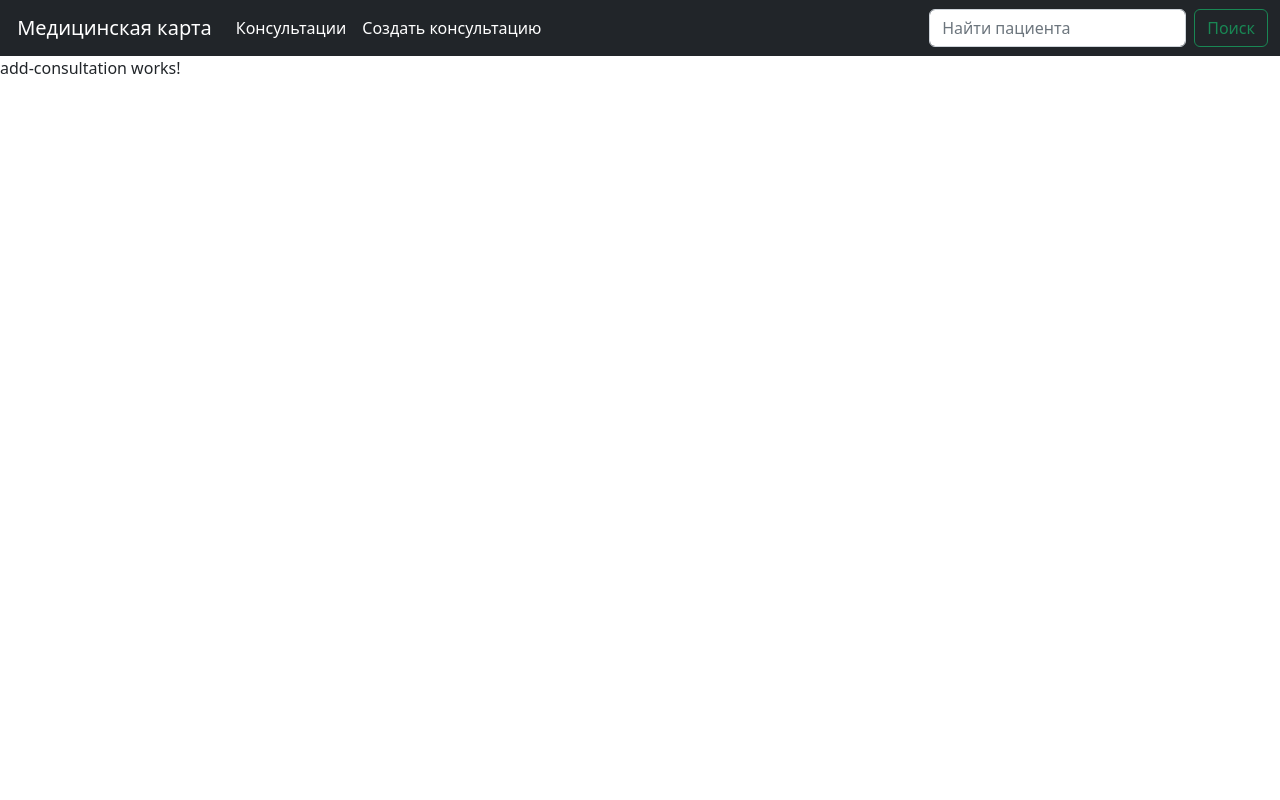
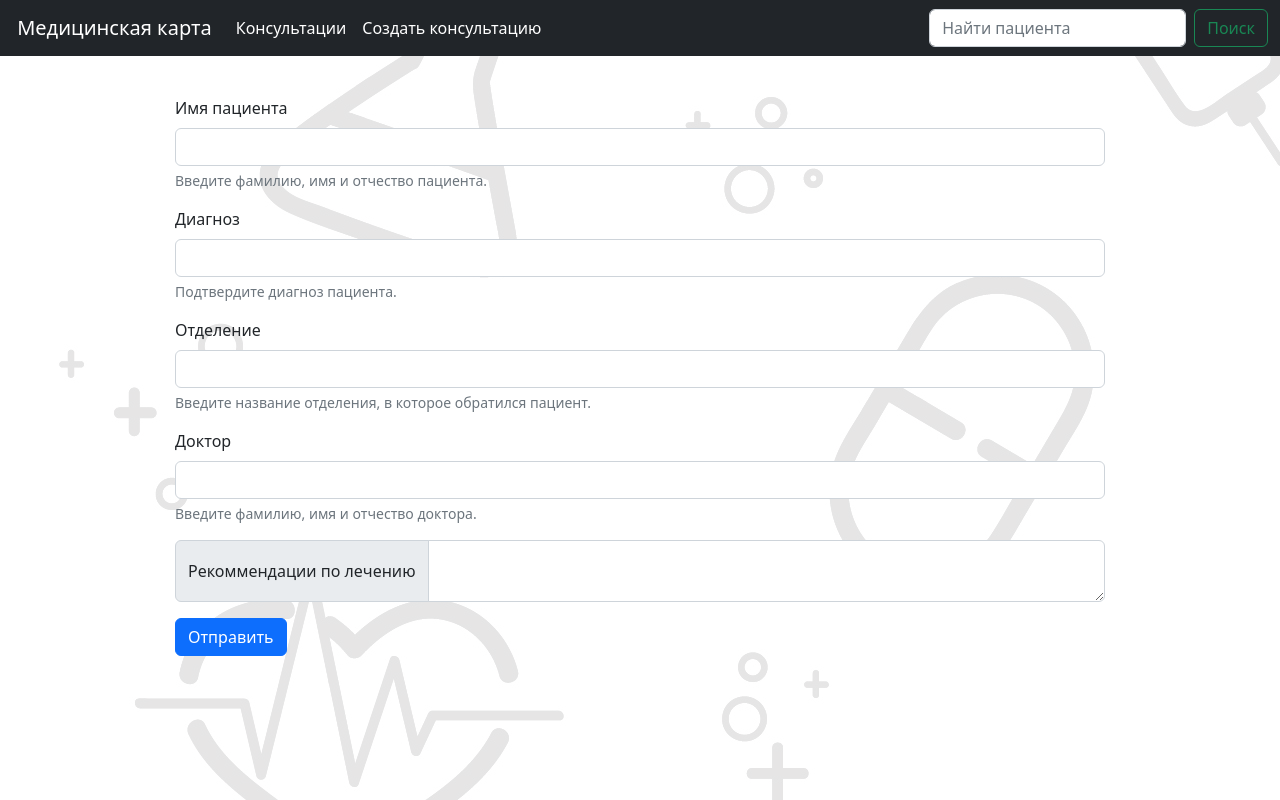
Before and after one commit to bartoshmariya/MedCard, an Angular app in the folder med-card/: page /add-consultation in a window 1280 px wide. Built offline with nearby package versions, Linux system fonts and the light colour scheme.

Commit message:
add form for consultation. add background

```diff
--- a/med-card/src/app/add-consultation/add-consultation.component.html
+++ b/med-card/src/app/add-consultation/add-consultation.component.html
@@ -1 +1,31 @@
-<p>add-consultation works!</p>
+<div class="container d-flex align-items-center justify-content-center">
+    <div class="col-10 container-form">
+        <form>
+            <div class="mb-3">
+                <label for="patientInput" class="form-label">Имя пациента</label>
+                <input type="text" class="form-control" id="patientInputId">
+                <div id="patientInputHintId" class="form-text">Введите фамилию, имя и отчество пациента.</div>
+            </div>
+            <div class="mb-3">
+                <label for="diagnosisInput" class="form-label">Диагноз</label>
+                <input type="text" class="form-control" id="diagnosisInputId">
+                <div id="diagnosisInputHintId" class="form-text">Подтвердите диагноз пациента.</div>
+            </div>
+            <div class="mb-3">
+                <label for="departInput" class="form-label">Отделение</label>
+                <input type="text" class="form-control" id="departInputId">
+                <div id="departInputHintId" class="form-text">Введите название отделения, в которое обратился пациент.</div>
+            </div>
+            <div class="mb-3">
+                <label for="doctorInput" class="form-label">Доктор</label>
+                <input type="text" class="form-control" id="doctorInputId">
+                <div id="doctorInputHintId" class="form-text">Введите фамилию, имя и отчество доктора.</div>
+            </div>
+            <div class="mb-3 input-group">
+                <span class="input-group-text">Рекоммендации по лечению</span>
+                <textarea type="text" class="form-control" id="recommInputId"></textarea>
+            </div>
+            <button type="submit" class="btn btn-primary">Отправить</button>
+        </form>
+    </div>
+</div>
--- a/med-card/src/app/add-consultation/add-consultation.component.scss
+++ b/med-card/src/app/add-consultation/add-consultation.component.scss
@@ -0,0 +1,3 @@
+.container {
+    height: 80vh;
+}
--- a/med-card/src/app/home/home.component.html
+++ b/med-card/src/app/home/home.component.html
@@ -21,7 +21,6 @@
     </div>
   </div>
 </nav>
-
-
-
+<div class="background">
+</div>
 <router-outlet></router-outlet>
--- a/med-card/src/styles.scss
+++ b/med-card/src/styles.scss
@@ -0,0 +1,3 @@
+body {
+    background-image:  url("assets/images/background.png");
+}
```
Also changed, not shown: med-card/src/assets/images/background.png (added).
